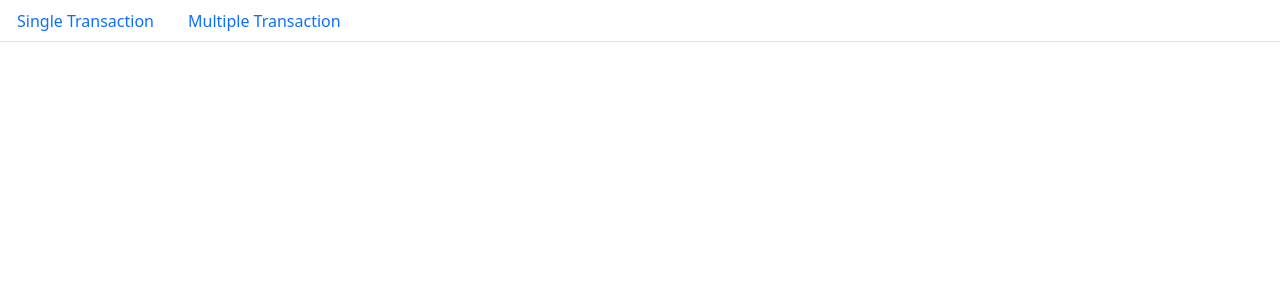
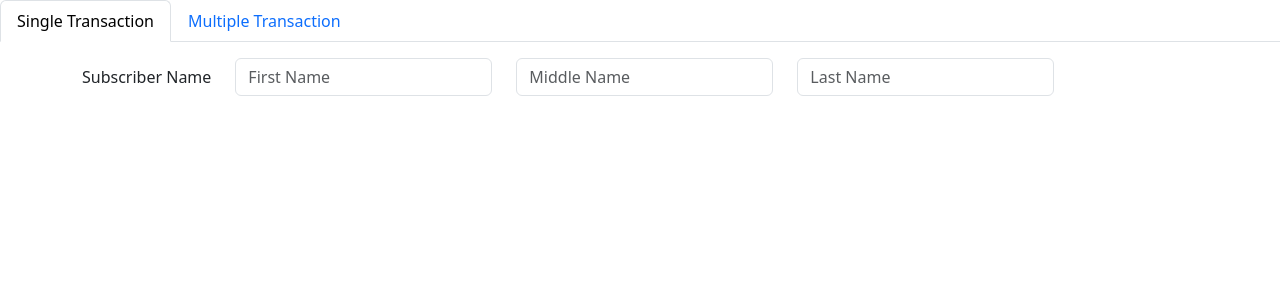
Before and after one commit to mjd10m/834-creator, a React (Create React App) app: page / in a window 1280 px wide. Shown: the top 300 px of the page. Built offline with nearby package versions, Linux system fonts and the light colour scheme.

Commit message:
added state for form

```diff
--- a/src/App.js
+++ b/src/App.js
@@ -9,7 +9,7 @@ import SingleTrans from './components/singleTrans'
 function App() {
   return (
     <Tabs
-    defaultActiveKey="profile"
+    defaultActiveKey="single"
     id="uncontrolled-tab-example"
     className="mb-3"
   >
--- a/src/components/singleTrans/index.js
+++ b/src/components/singleTrans/index.js
@@ -1,7 +1,39 @@
-const singleTrans = () => {
+import Container from 'react-bootstrap/Container';
+import Row from 'react-bootstrap/Row';
+import Col from 'react-bootstrap/Col';
+import Form from 'react-bootstrap/Form'
+import { useState } from 'react';
+
+const SingleTrans = () => {
+    const [data, setData] = useState({});
+
+    const handleInputChange = (event) => {
+        const { id, value } = event.target;
+        setData({ ...data, [id]: value });
+      };
+
     return(
-        <div>Single</div>
+        <Container>
+            <Row>
+                <Col>
+                    <Form>
+                        <Form.Group as={Row} className="mb-3">
+                            <Form.Label column sm= "auto">Subscriber Name</Form.Label>
+                            <Col sm="auto">
+                                <Form.Control type="text" placeholder="First Name" id = "first" onChange={handleInputChange} value={data.first || ""} />
+                            </Col>
+                            <Col sm="auto">
+                                <Form.Control type="text" placeholder="Middle Name" id="middle" onChange={handleInputChange} value={data.middle || ""} />
+                            </Col>
+                            <Col sm="auto">
+                                <Form.Control type="text" placeholder="Last Name" id="last" onChange={handleInputChange} value={data.last || ""} />
+                            </Col>
+                        </Form.Group>
+                    </Form>
+                </Col>
+            </Row>
+        </Container>
     )
 }
 
-export default singleTrans
+export default SingleTrans
```
Also changed, not shown: src/utils/createFile.js (added).
